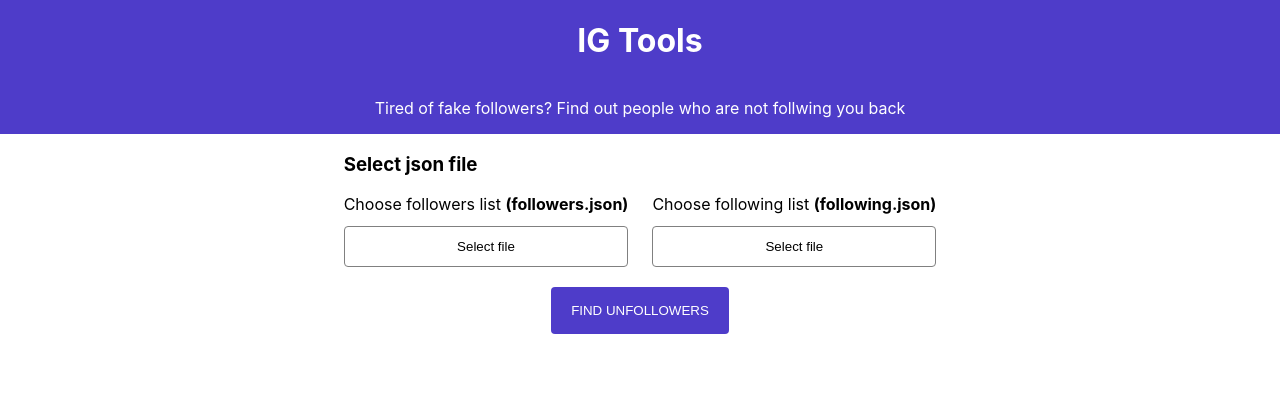
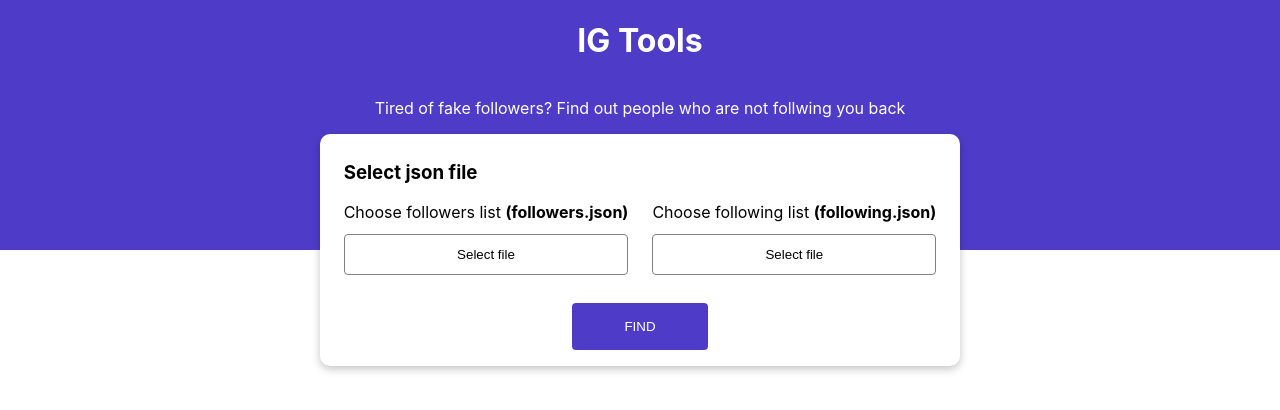
Before and after one commit to jeevan-yohan-varghese/igtools-jyv, a React (Create React App) app: page / in a window 1280 px wide. Shown: the top 410 px of the page. Built offline with nearby package versions, Linux system fonts and the light colour scheme.

Commit message:
Non following list
Added list of accounts that follows does not follow back.

```diff
--- a/src/App.js
+++ b/src/App.js
@@ -24,6 +24,11 @@ function App() {
       unfollow_list: []
     }
   );
+
+  const [secondList,setSecondList]= useState({
+    resultReady: false,
+    nonfollowing_list: []
+  });
 
 
   const handleChangeFollowers = e => {
@@ -109,12 +114,20 @@ function App() {
     }
 
   }, [selectedFileFollowing]);
-  //Function to find people who are not following you but you are following
-  const findUnfollowers = () => {
+
+
+  const findFollowers = () => {
     if (selectedFileFollowers !== "" && selectedFileFollowing !== "") {
+        //Function to find people who are not following you but you are following
+
       let mUnfollowing = followingList.filter(f => !followersList.includes(f));
       console.log(mUnfollowing);
       setAppState({ resultReady: true, unfollow_list: mUnfollowing });
+
+      //Function to find people who are  following you but you are not following
+      let mNonfollowing = followersList.filter(f => !followingList.includes(f));
+      console.log(mNonfollowing);
+      setSecondList({ resultReady: true, nonfollowing_list: mNonfollowing });
     }
   }
 
@@ -122,7 +135,8 @@ function App() {
 
 
 
-  const showResult = () => {
+
+  const showUnFollowers = () => {
 
     console.log("showResult called")
     const listItems = appState.unfollow_list.map((u) =>{
@@ -136,8 +150,33 @@ function App() {
 
     return (
 
-      <div>
+      <div className="list_div">
+        <h2>Unfollowers List</h2>
+        <ul className="id_list">
 
+          {listItems}
+        </ul>
+      </div>
+    );
+
+  }
+
+  const showNonFollowing = () => {
+
+    console.log("showResult called")
+    const listItems = secondList.nonfollowing_list.map((u) =>{
+
+      const hrefStr="https://instagram.com/"+u;
+      return <li><a href={hrefStr} target="_blank" rel="noreferrer">{u}</a></li>
+    }
+
+
+    );
+
+    return (
+
+      <div className="list_div">
+        <h2>Non Following List</h2>
         <ul className="id_list">
 
           {listItems}
@@ -159,6 +198,7 @@ function App() {
     hiddenFollowingFileInput.current.click();
   }
   return (
+    <div className="wrapper">
     <div className="inputs_div_container">
       <div className="inputs_content_div">
 
@@ -202,10 +242,15 @@ function App() {
         </div>
         <div id="primary_btn_wrapper">
 
-        <button onClick={findUnfollowers} className="primary_btn">FIND UNFOLLOWERS</button>
+        <button onClick={findFollowers} className="primary_btn">FIND</button>
+
+
         </div>
-        {appState.resultReady ? showResult() : <div></div>}
       </div>
+
+    </div>
+    {appState.resultReady && secondList.resultReady ? <div className="result_container">{showUnFollowers()}{showNonFollowing()}</div>:<div></div>}
+
     </div>
   );
 
--- a/src/index.css
+++ b/src/index.css
@@ -26,11 +26,23 @@ code {
   font-family: source-code-pro, Menlo, Monaco, Consolas, 'Courier New',
     monospace;
 }
-
+.wrapper{
+  display: flex;
+  flex-direction: column;
+  align-items: center;
+}
 .inputs_div_container{
   display: flex;
   flex-direction: column;
   align-items: center;
+  width:100%;
+  background: linear-gradient(to bottom, #4E3CC9 50%, white 0%);
+}
+.inputs_content_div{
+  box-shadow: rgba(0, 0, 0, 0.24) 0px 3px 8px;
+    border-radius:10px;
+  padding: 8px 24px;
+  background-color: white;
 }
 #file_inputs_wrapper{
   display: flex;
@@ -75,25 +87,43 @@ code {
   border:none;
   background-color: #4E3CC9;
   color: white;
-  padding: 16px 20px;
+  padding: 16px 52px;
   border-radius: 4px;
-
+  margin:8px;
 }
-
+.list_div{
+  display: flex;
+  flex: 1;
+  flex-direction: column;
+  box-shadow: rgba(0, 0, 0, 0.16) 0px 1px 4px;
+  border-radius:10px;
+  padding: 8px 24px;
+  justify-content: center;
+  margin: 8px;
+  background-color: white;
+}
 .id_list{
   list-style-type: none;
   display: flex;
+  padding: 0px;
+
   flex-direction: column;
-
 }
 .id_list li{
-  display: inline-flex;
+  display: flex;
+  margin-top: 12px;
+  padding: 12px 0px;
+}
 
-  margin-top: 12px;
-  padding: 8px 12px;
-}
 .id_list li a{
   text-decoration: none;
   color:#000000;
 
 }
+.result_container{
+  display: flex;
+  width: 50%;
+  align-items: flex-start;
+  margin:30px;
+
+}
```
